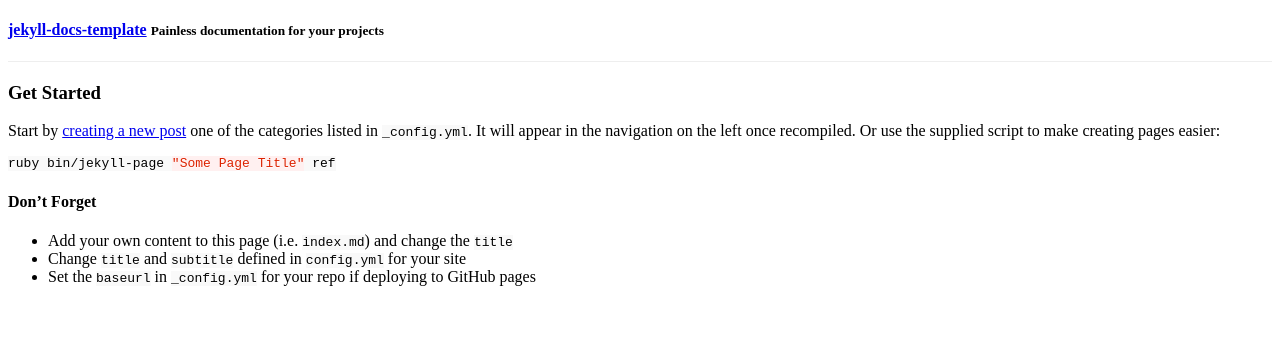
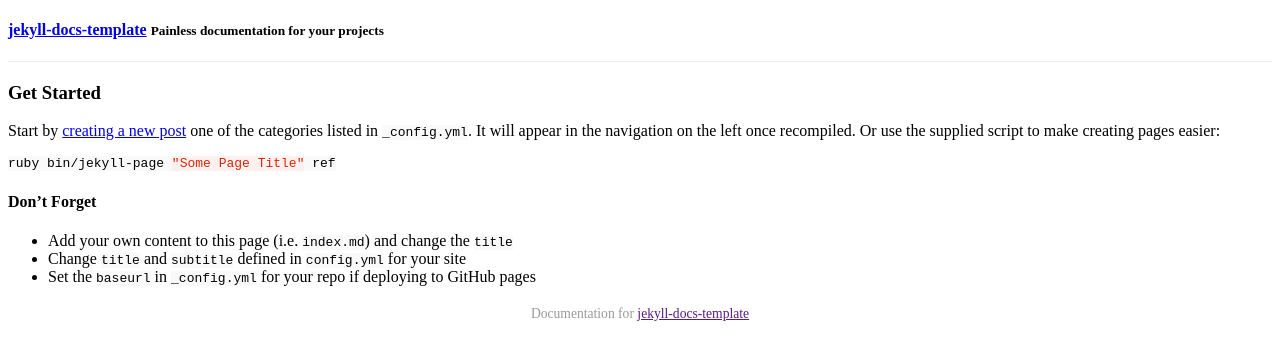
Before and after one commit to bruth/jekyll-docs-template, a Jekyll site: the page built from index.md, in a window 1280 px wide. Shown: the top 360 px of the page. Built offline with Jekyll 4.4.1, drawn with Linux system fonts in a browser that asks for light colours; Markdown is read by kramdown in place of the engine named in the settings; a style sheet for code colours, icons or effects is not loaded.

Commit message:
Add footer for spacing and finality

```diff
--- /dev/null
+++ b/_includes/footer.html
@@ -0,0 +1 @@
+Documentation for <a href="{{ site.baseurl }}">{{ site.title }}</a>
--- a/_layouts/default.html
+++ b/_layouts/default.html
@@ -28,7 +28,13 @@
                 <div id=content class=span10>
                     {{ content }}
                 </div>
-          </div>
+            </div>
+
+            <div class=row-fluid>
+                <div id=footer class=span12>
+                    {% include footer.html %}
+                </div>
+            </div>
         </div>
 
     </body>
--- a/css/main.css
+++ b/css/main.css
@@ -22,6 +22,13 @@ code {
     text-decoration: none;
 }
 
+#footer {
+    margin: 20px 0;
+    font-size: 0.85em;
+    color: #999;
+    text-align: center;
+}
+
 #content > .page-header:first-child {
     margin-top: 0;
 }
```
